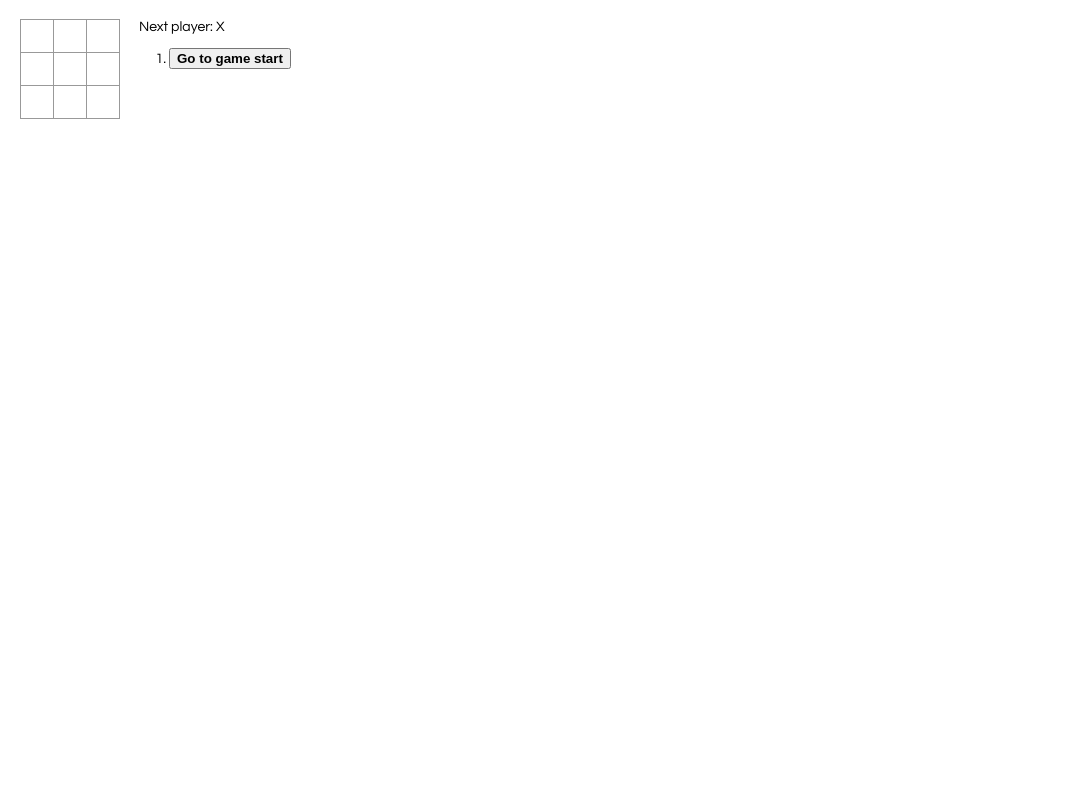
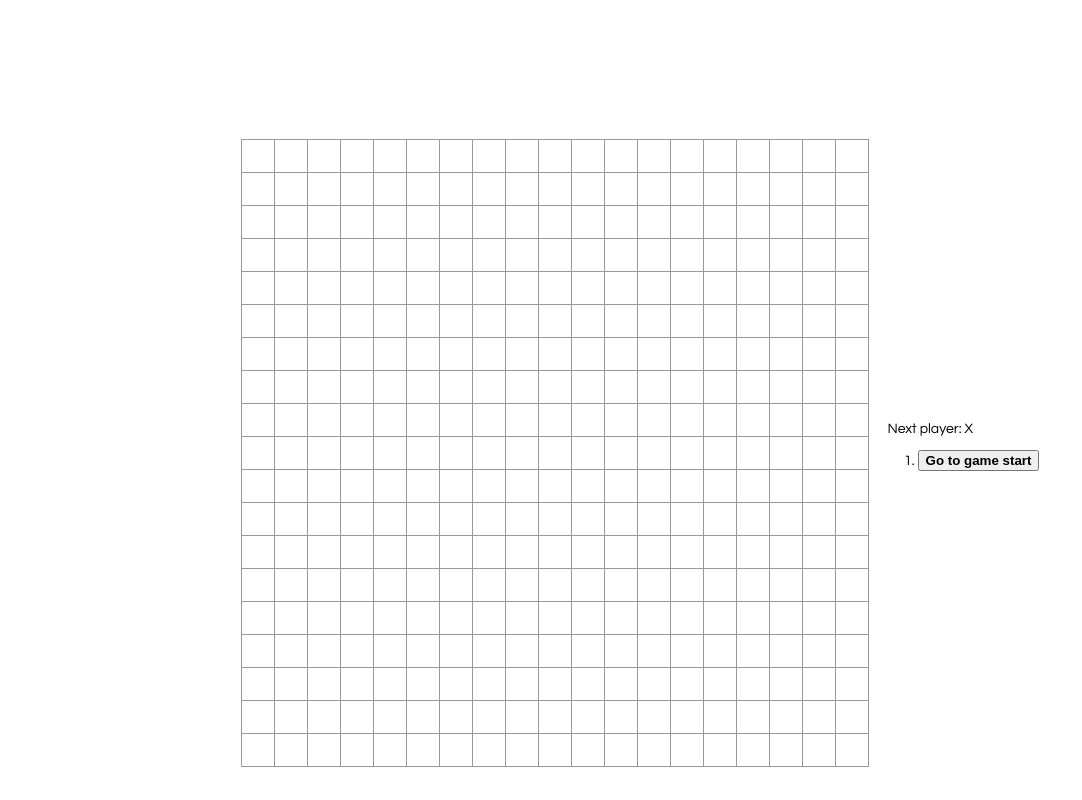
Before and after one commit to yyc9920/Javascript_Study, a React app in the folder React_Js/my-app/: page / in a window 1280 px wide. Shown: the whole page, without its empty margins (0-1082 px from the left). Built offline with nearby package versions, Linux system fonts and the light colour scheme.

Commit message:
extendable squares enabled

```diff
--- a/React_Js/my-app/src/index.css
+++ b/React_Js/my-app/src/index.css
@@ -43,8 +43,14 @@ ol, ul {
 .game {
   display: flex;
   flex-direction: row;
+  align-items: center;
+  justify-content: center;
 }
 
 .game-info {
   margin-left: 20px;
 }
+
+#root {
+  margin-top: 10em;
+}
--- a/React_Js/my-app/src/index.js
+++ b/React_Js/my-app/src/index.js
@@ -1,6 +1,8 @@
 import React from 'react';
 import ReactDOM from 'react-dom';
 import './index.css';
+
+const squares_size = 19;
 
 function Square(props) {
   return (
@@ -21,34 +23,34 @@ class Board extends React.Component {
   }
 
   render() {
+    // TODO: modify hard coded squares
+    let squares = [];
+    let boardRows = [];
+    for (let i = 0; i < squares_size; i++) {
+      for (let j = 0; j < squares_size; j++) {
+        squares.push(
+          this.renderSquare(j + squares_size*i)
+        );
+      }
+      boardRows.push(<div className="board-row">{squares}</div>);
+      squares = [];
+    }
+
     return (
       <div>
-        <div className="board-row">
-          {this.renderSquare(0)}
-          {this.renderSquare(1)}
-          {this.renderSquare(2)}
-        </div>
-        <div className="board-row">
-          {this.renderSquare(3)}
-          {this.renderSquare(4)}
-          {this.renderSquare(5)}
-        </div>
-        <div className="board-row">
-          {this.renderSquare(6)}
-          {this.renderSquare(7)}
-          {this.renderSquare(8)}
-        </div>
+        {boardRows}
       </div>
     );
   }
 }
 
 class Game extends React.Component {
+  // TODO: modify hard coded squares
   constructor(props) {
     super(props);
     this.state = {
       history: [{
-        squares: Array(9).fill(null),
+        squares: Array(squares_size**2).fill(null),
       }],
       stepNumber: 0,
       location: [],
@@ -88,13 +90,11 @@ class Game extends React.Component {
     const current = history[this.state.stepNumber];
     const winner = calculateWinner(current.squares);
 
-    console.log(location)
-    console.log(history)
     const moves = history.map((step, move) => {
       const desc = move ?
         `Go to move #${move} ${step.squares[location[move - 1]]}
-          (${parseInt(location[move - 1]/3) + 1},
-           ${location[move - 1]%3 + 1})` :
+          (${parseInt(location[move - 1]/squares_size) + 1},
+           ${location[move - 1]%squares_size + 1})` :
         'Go to game start';
       if (move === this.state.stepNumber) {
         return (
@@ -136,22 +136,64 @@ class Game extends React.Component {
 }
 
 function calculateWinner(squares) {
-  const lines = [
-    [0, 1, 2],
-    [3, 4, 5],
-    [6, 7, 8],
-    [0, 3, 6],
-    [1, 4, 7],
-    [2, 5, 8],
-    [0, 4, 8],
-    [2, 4, 6],
-  ];
+  // TODO: modify hard coded squares
+  const winLength = 5;
+  let lines = [];
+  let vertical= [];
+  let horizontal= [];
+  let diagonal_R= [];
+  let diagonal_L= [];
+
+  for (let i = 0; i < squares_size; i++) {
+    for (let j = 0; j < squares_size; j++) {
+      for (let k = 0; k < winLength; k++){
+        if (i + k < squares_size) {
+          vertical.push(i + j*squares_size + k);
+          if (j + k < squares_size) {
+            diagonal_R.push(i + j*squares_size + k*(squares_size + 1));
+          }
+        }
+        if (j + k < squares_size) {
+          horizontal.push(i + j*squares_size + k*squares_size);
+          if (i + k >= (winLength - 1)) {
+            diagonal_L.push(i + j*squares_size + k*(squares_size - 1));
+          }
+        }
+      }
+
+      let pushLine = (line) => {
+        if (line.length === winLength) {
+          lines.push(line);
+        }
+      }
+
+      pushLine(vertical);
+      pushLine(horizontal);
+      pushLine(diagonal_R);
+      pushLine(diagonal_L);
+      vertical = [];
+      horizontal = [];
+      diagonal_R = [];
+      diagonal_L = [];
+    }
+  };
+
   for (let i = 0; i < lines.length; i++) {
-    const [a, b, c] = lines[i];
-    if (squares[a] && squares[a] === squares[b] && squares[a] === squares[c]) {
-      return squares[a];
+    let answer = lines[i];
+    let cnt = 0;
+
+    for (let i = 0; i < answer.length; i++) {
+      if (squares[answer[0]] && squares[answer[0]] === squares[answer[i]]) {
+        cnt++;
+      }
+    }
+
+    console.log(cnt);
+    if (cnt === winLength) {
+      return squares[answer[0]];
     }
   }
+
   return null;
 }
 
```
